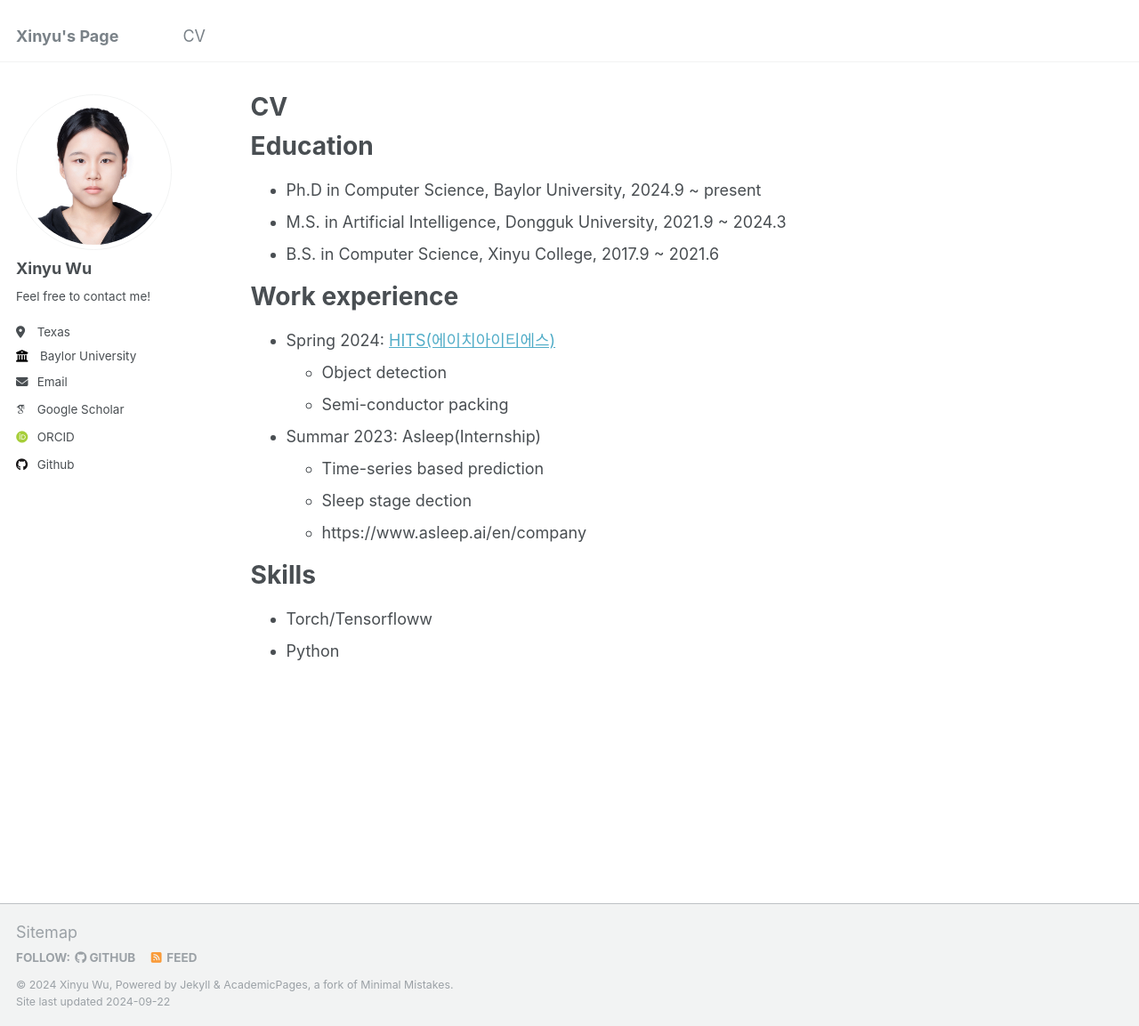
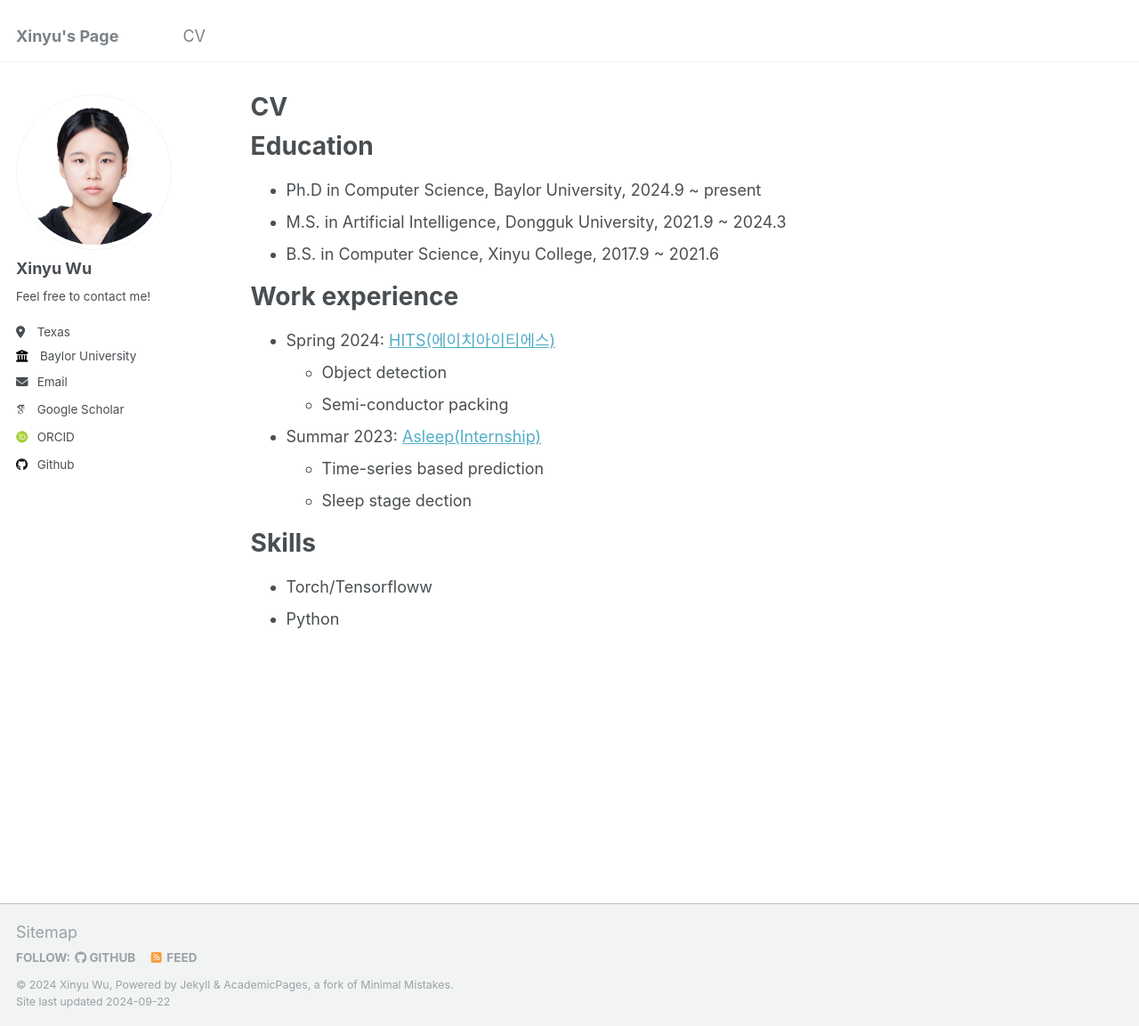
Before and after one commit to wuxinyu519/wuxinyu519.github.io, a Jekyll site: the page built from _pages/cv.md, in a window 1280 px wide and 1153 px high. Shown: the whole window at 89% size. Built offline with Jekyll 4.4.1, drawn with Linux system fonts in a browser that asks for light colours; some web fonts are replaced; some of the changed lines change nothing that is shown.

```diff
--- a/_pages/cv.md
+++ b/_pages/cv.md
@@ -22,10 +22,9 @@
   * Semi-conductor packing
   <!-- * <ul http://highimage.co.kr/ > -->
 
-* Summar 2023: Asleep(Internship)
+* Summar 2023: <a href="{https://www.asleep.ai/en/company ">Asleep(Internship)</a>
   * Time-series based prediction
   * Sleep stage dection
-  * https://www.asleep.ai/en/company
 
 
 Skills
```
